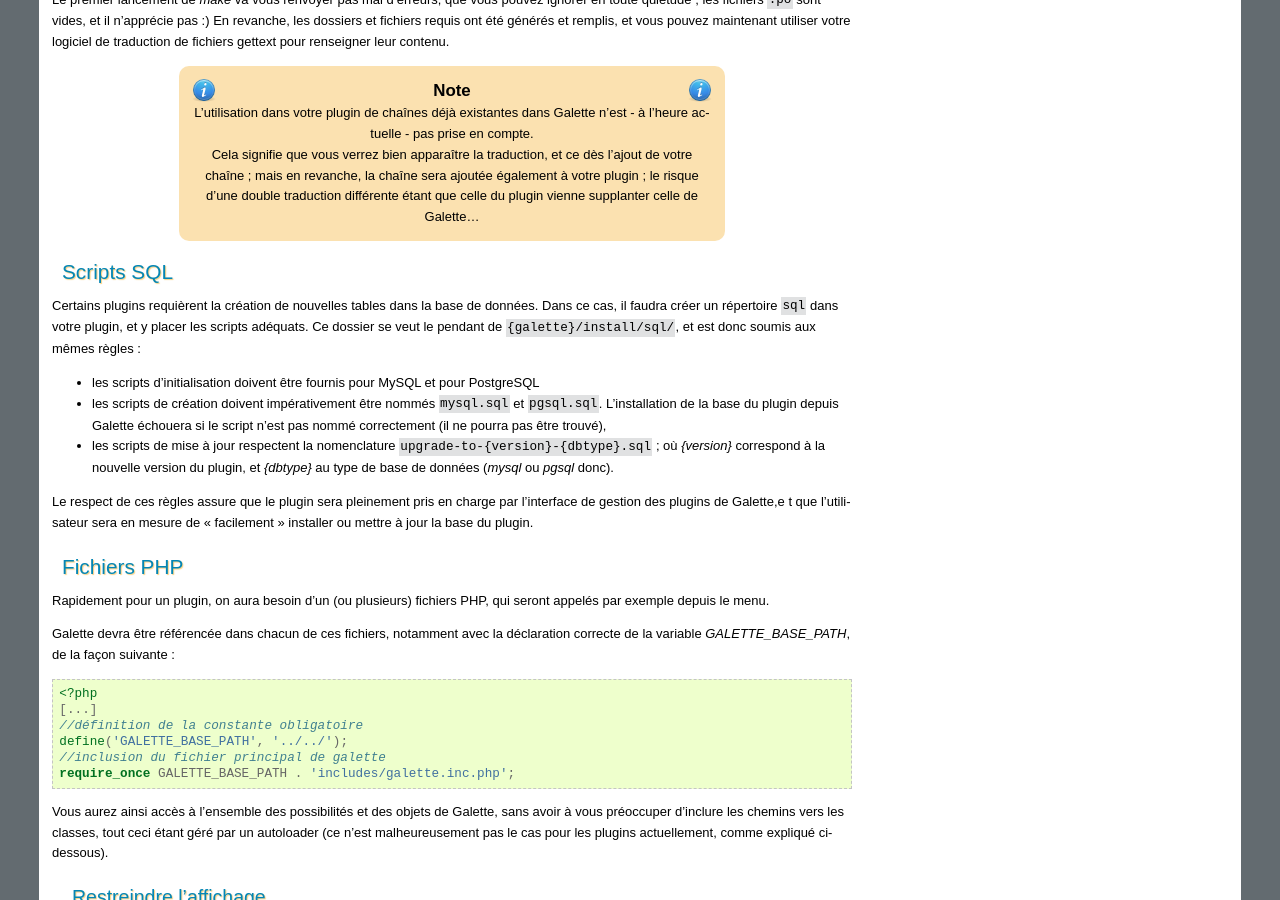
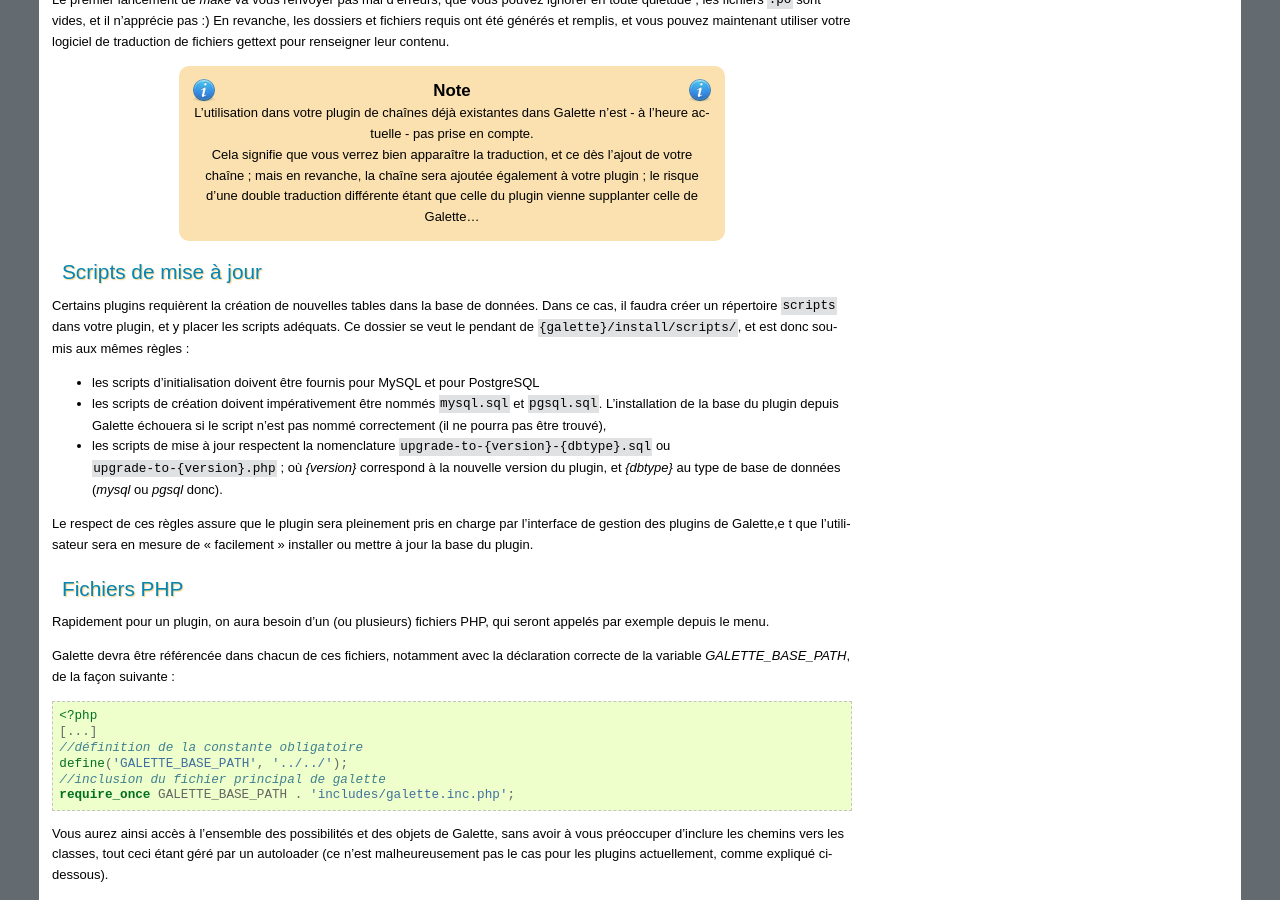
Before and after one commit to galette/galettedoc, a Sphinx documentation site: the page built from source/development/plugins.rst, in a window 1280 px wide and 900 px high, scrolled down 5411 px. Built offline with Sphinx 7.4.7, drawn with Linux system fonts in a browser that asks for light colours; some of the changed text lies outside the part shown.

Commit message:
Les scripts de mise à jour changent en 0.8

```diff
--- a/source/development/plugins.rst
+++ b/source/development/plugins.rst
@@ -303,14 +303,14 @@
    Cela signifie que vous verrez bien apparaître la traduction, et ce dès l'ajout de votre chaîne ; mais en revanche, la chaîne sera ajoutée également à votre plugin ; le risque d'une double traduction différente étant que celle du plugin vienne supplanter celle de Galette...
 
 
-Scripts SQL
-===========
+Scripts de mise à jour
+======================
 
-Certains plugins requièrent la création de nouvelles tables dans la base de données. Dans ce cas, il faudra créer un répertoire ``sql`` dans votre plugin, et y placer les scripts adéquats. Ce dossier se veut le pendant de ``{galette}/install/sql/``, et est donc soumis aux mêmes règles :
+Certains plugins requièrent la création de nouvelles tables dans la base de données. Dans ce cas, il faudra créer un répertoire ``scripts`` dans votre plugin, et y placer les scripts adéquats. Ce dossier se veut le pendant de ``{galette}/install/scripts/``, et est donc soumis aux mêmes règles :
 
 * les scripts d'initialisation doivent être fournis pour MySQL et pour PostgreSQL
 * les scripts de création doivent impérativement être nommés ``mysql.sql`` et ``pgsql.sql``. L'installation de la base du plugin depuis Galette échouera si le script n'est pas nommé correctement (il ne pourra pas être trouvé),
-* les scripts de mise à jour respectent la nomenclature ``upgrade-to-{version}-{dbtype}.sql`` ; où `{version}` correspond à la nouvelle version du plugin, et `{dbtype}` au type de base de données (`mysql` ou `pgsql` donc).
+* les scripts de mise à jour respectent la nomenclature ``upgrade-to-{version}-{dbtype}.sql`` ou ``upgrade-to-{version}.php`` ; où `{version}` correspond à la nouvelle version du plugin, et `{dbtype}` au type de base de données (`mysql` ou `pgsql` donc).
 
 Le respect de ces règles assure que le plugin sera pleinement pris en charge par l'interface de gestion des plugins de Galette,e t que l'utilisateur sera en mesure de « facilement » installer ou mettre à jour la base du plugin.
 
```
